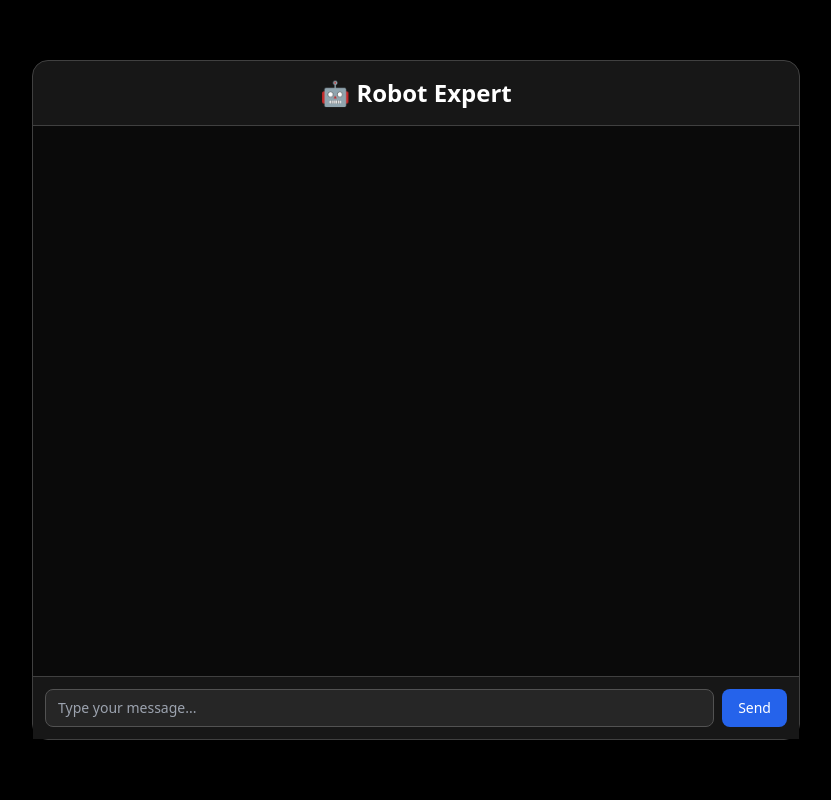
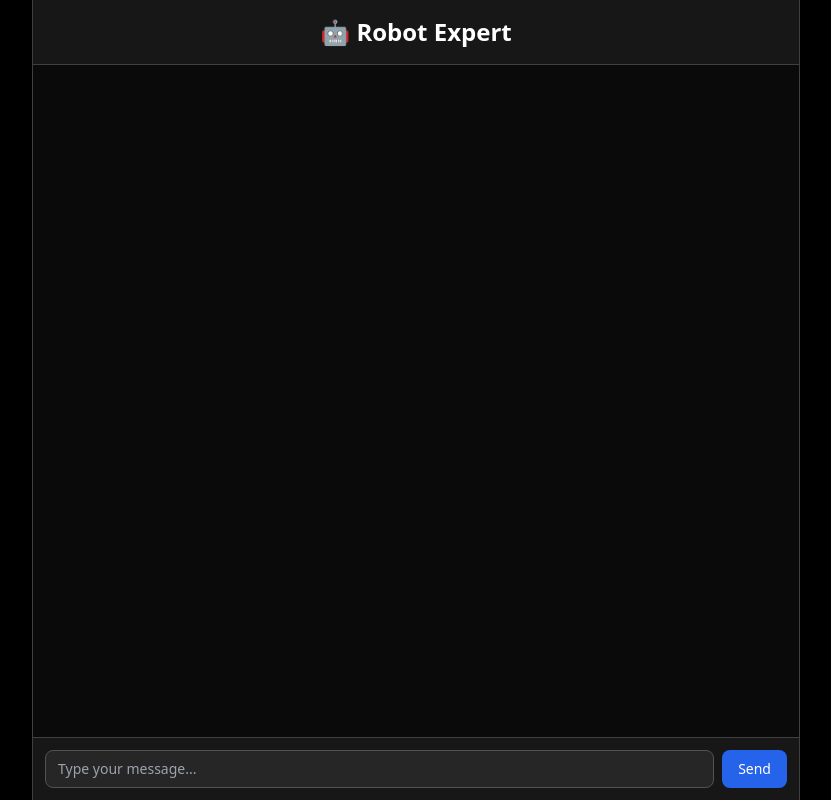
Before and after one commit to berkulutas/robot-expert-chatbot, a Flask app: page / in a window 1280 px wide. Shown: the whole page, without its empty margins (224-1055 px from the left). Run offline with Flask 3, Linux system fonts and the light colour scheme; some libraries are stand-ins or nearby versions.

Commit message:
ui update

```diff
--- a/templates/chat.html
+++ b/templates/chat.html
@@ -6,28 +6,29 @@
   <title>Robot Chat</title>
   <script src="https://cdn.tailwindcss.com"></script>
   <style>
-    body { font-family: system-ui, sans-serif; }
     html, body {
       margin: 0;
       padding: 0;
-      overflow-x: hidden;
       height: 100%;
+      overflow: hidden; /* ✅ Block vertical scrolling */
+      font-family: system-ui, sans-serif;
+      -webkit-overflow-scrolling: touch;
     }
   </style>
 </head>
-<body class="bg-black text-white flex items-center justify-center min-h-screen">
+<body class="bg-black text-white">
 
-  <div class="w-full max-w-screen-md mx-auto bg-neutral-900 border border-neutral-700 rounded-2xl shadow-xl flex flex-col h-[90vh] sm:h-[85vh]">
+  <div class="flex flex-col h-screen max-w-screen-md mx-auto bg-neutral-900 border-x border-neutral-700">
 
-    <h1 class="text-xl sm:text-2xl font-semibold text-center py-4 border-b border-neutral-700">
+    <header class="text-xl sm:text-2xl font-semibold text-center py-4 border-b border-neutral-700">
       🤖 Robot Expert
-    </h1>
+    </header>
 
-    <div id="chat-box" class="flex-1 p-3 overflow-y-auto space-y-3 bg-neutral-950">
-      <!-- Messages will be injected here -->
-    </div>
+    <main id="chat-box" class="flex-1 overflow-y-auto p-3 space-y-3 bg-neutral-950 scroll-smooth">
+      <!-- Messages will go here -->
+    </main>
 
-    <div class="flex gap-2 p-3 border-t border-neutral-700 bg-neutral-900">
+    <footer class="flex gap-2 p-3 border-t border-neutral-700 bg-neutral-900">
       <input
         id="question"
         type="text"
@@ -40,7 +41,7 @@
       >
         Send
       </button>
-    </div>
+    </footer>
 
   </div>
 
@@ -83,7 +84,7 @@
       }
     }
 
-    // Enter to send
+    // Send on Enter
     document.getElementById("question").addEventListener("keydown", function (e) {
       if (e.key === "Enter") {
         e.preventDefault();
```
